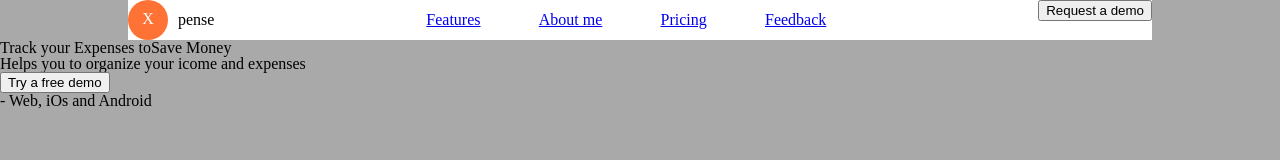
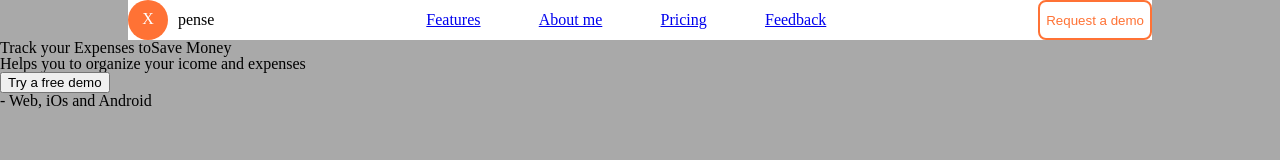
Before and after one commit to chris-delecluse/first-sprint-challenge-html_css, a plain HTML site: page index.html in a window 1280 px wide. Drawn offline with Linux system fonts and the light colour scheme.

Commit message:
09.02.22 second commit

```diff
--- a/index.html
+++ b/index.html
@@ -25,9 +25,7 @@
                     <li><a href="#">Feedback</a></li>
                 </ul>
             </div>
-            <div class="navButtonContainer">
-                <button class="navButton">Request a demo</button>
-            </div>
+            <button class="navButton">Request a demo</button>
         </nav>
         <div class="header-content">
             <div class="headerLeft">
--- a/stylesheets/style.css
+++ b/stylesheets/style.css
@@ -50,3 +50,10 @@ nav {
     justify-content: space-between;
     align-items: center;
 }
+
+.navButton {
+    background: none;
+    color: #FF7235;
+    border: 2px solid #FF7235;
+    border-radius: 8px;
+}
```
